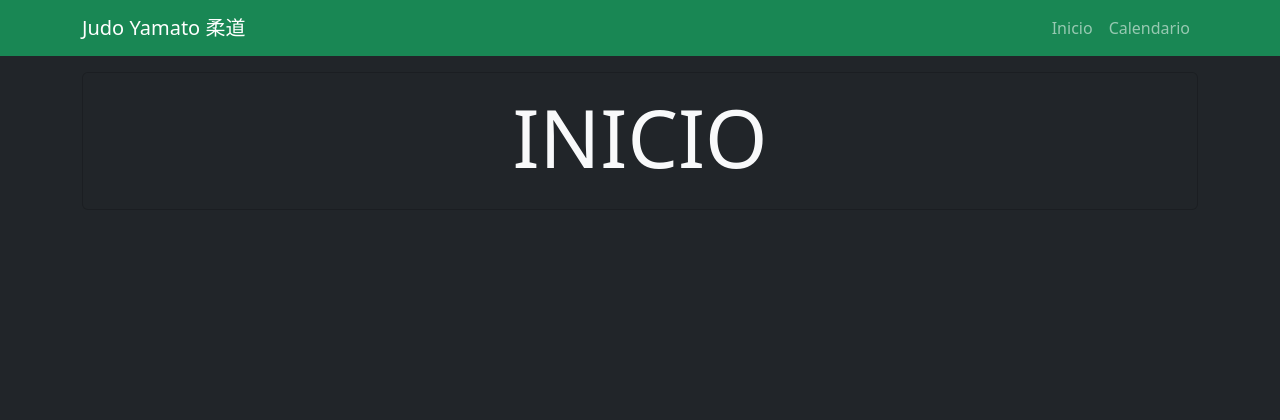
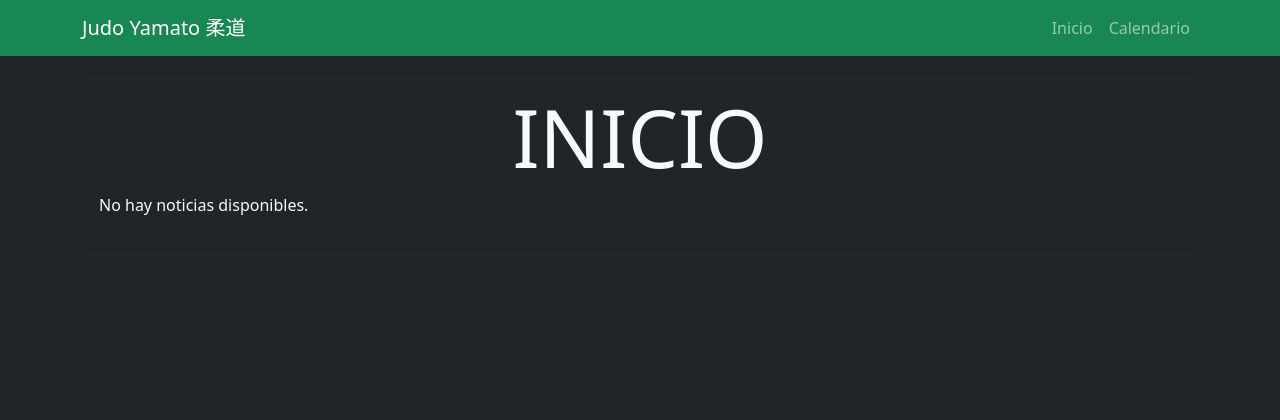
Before and after one commit to josetpm/Judo_Yamato, a Django app: page /home/ in a window 1280 px wide. Shown: the top 420 px of the page. Run offline with Django 5.2, Linux system fonts and the light colour scheme; data that the repository does not hold is empty.

Commit message:
cambio en home.html

```diff
--- a/news/templates/home.html
+++ b/news/templates/home.html
@@ -4,6 +4,7 @@
 <main class="container py-3 ">
     <section class="card card-body bg-dark text-light ">
         <h1 class="display-1 text-center">INICIO</h1>
+        {% if new %}
             {% for new in news %}
                 <div >
                     <div class="row g-0 m-3 border border-success border-5 card-body text-dark bg-secondary rounded">
@@ -19,6 +20,9 @@
                         </div>
                 </div>
             {% endfor %}
+        {% else %}
+            <p>No hay noticias disponibles.</p>
+        {% endif %}
     </section>
 </main>
 {% endblock %}
```
Lines whose indentation alone changed are shown as unchanged.
